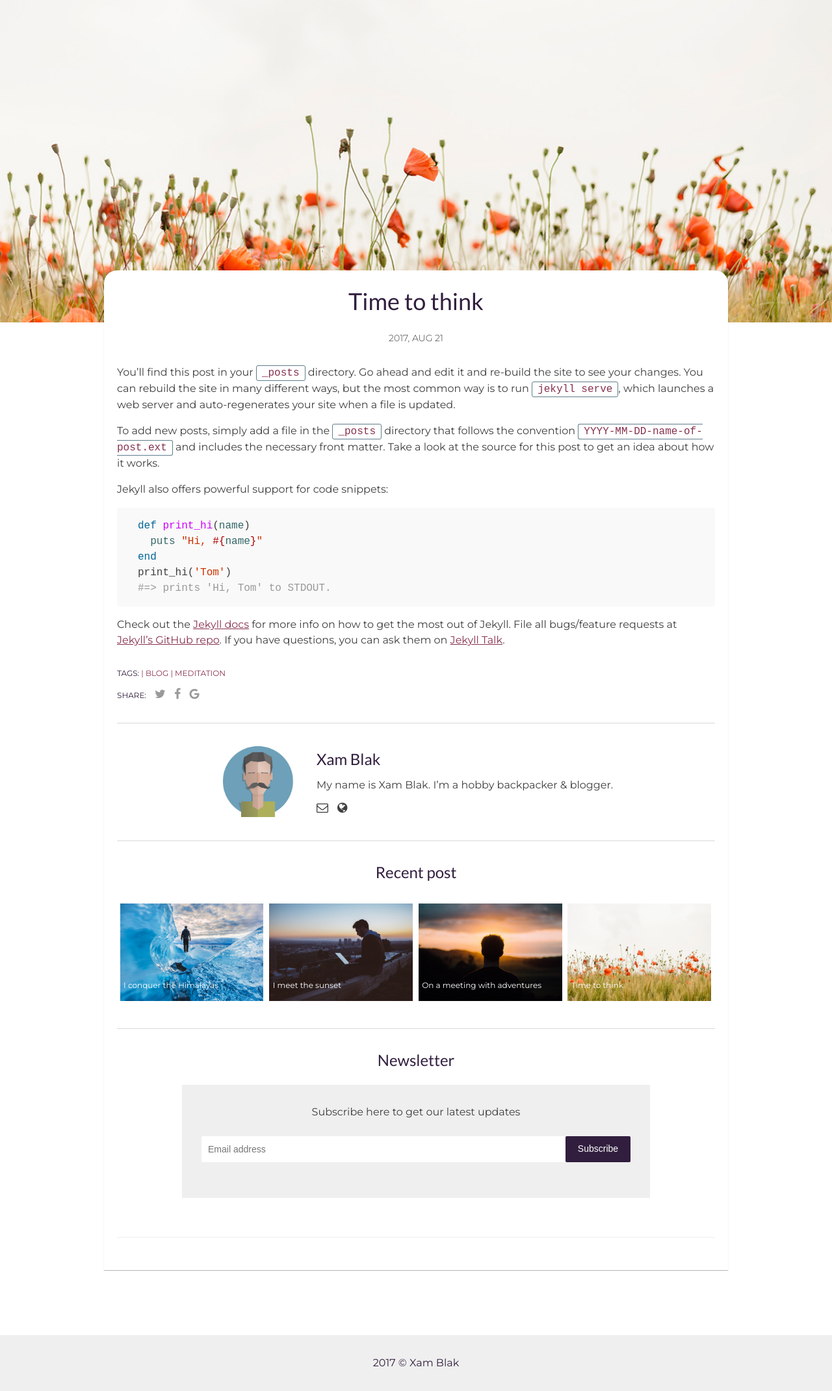
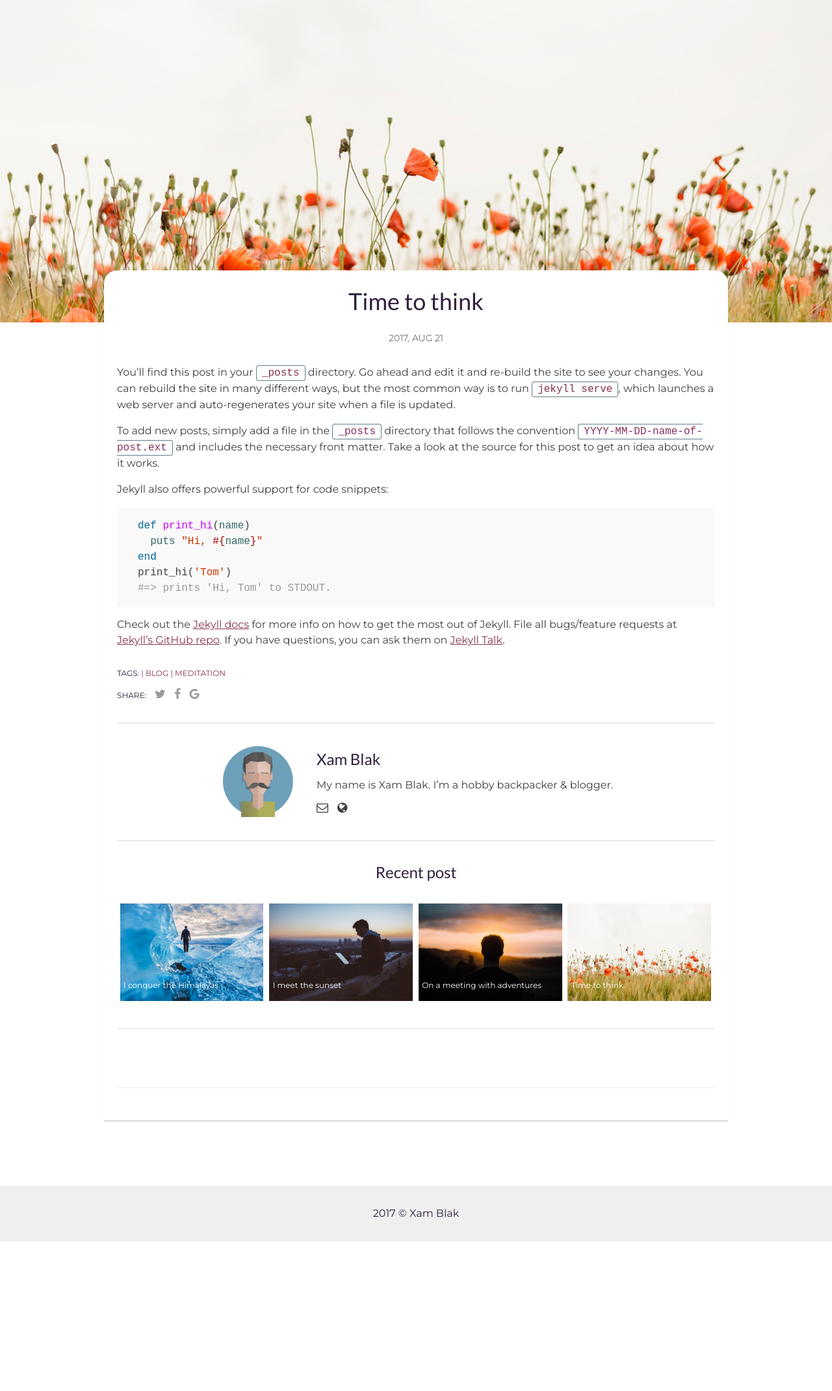
Before and after one commit to iranadu/srilanka, a Jekyll site: the page built from _posts/2017-08-21-time-to-think.markdown, in a window 1280 px wide, cut to the strip 104-2244 px from the top of the page. Shown: the whole strip at 65% size. Built offline with Jekyll 4.4.1, drawn with Linux system fonts in a browser that asks for light colours.

Commit message:
Hide newsletter if mailchimp is not configured

```diff
--- a/_config.yml
+++ b/_config.yml
@@ -5,8 +5,8 @@
   Sri Lanka Backpacking. This is a personal blog. Max and Henriette
   travelling in Sri Lanka februar 24th till march 16th.
 permalink: ':title/'
-baseurl: "/srilanka" # the subpath of your site, e.g. /blog
-url: "https://mxklb.github.io" # the base hostname & protocol for your site, e.g. http://example.com
+baseurl: "" # the subpath of your site, e.g. /blog
+url: "https://mxklb.github.io/srilanka" # the base hostname & protocol for your site, e.g. http://example.com
 
 # Author settings
 author: Xam Blak # add your name
--- a/_includes/newsletter.html
+++ b/_includes/newsletter.html
@@ -1,4 +1,5 @@
 <div class="newsletter" id="mc_embed_signup">
+  {% if site.mailchimp %}
   <h2 class="newsletter-title">Newsletter</h2>
   <div class="form-container">
     <p>Subscribe here to get our latest updates</p>
@@ -10,4 +11,5 @@
       </div>
     </form>
   </div>
+  {% endif %}
 </div> <!-- End Newsletter -->
```
